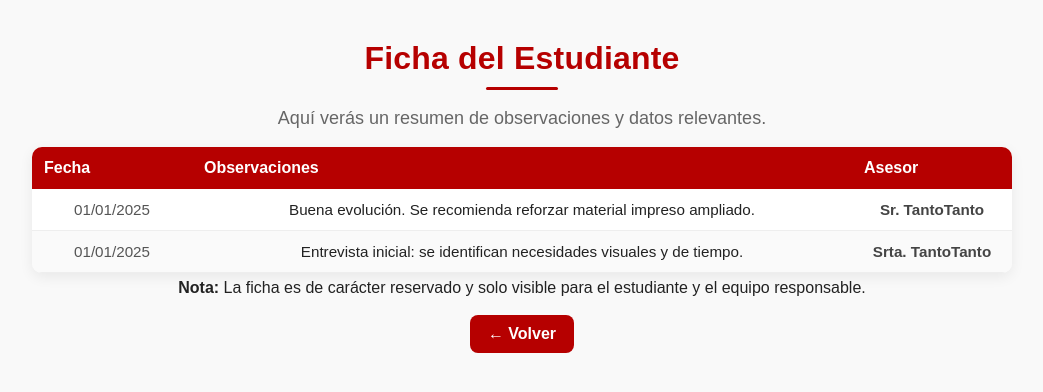
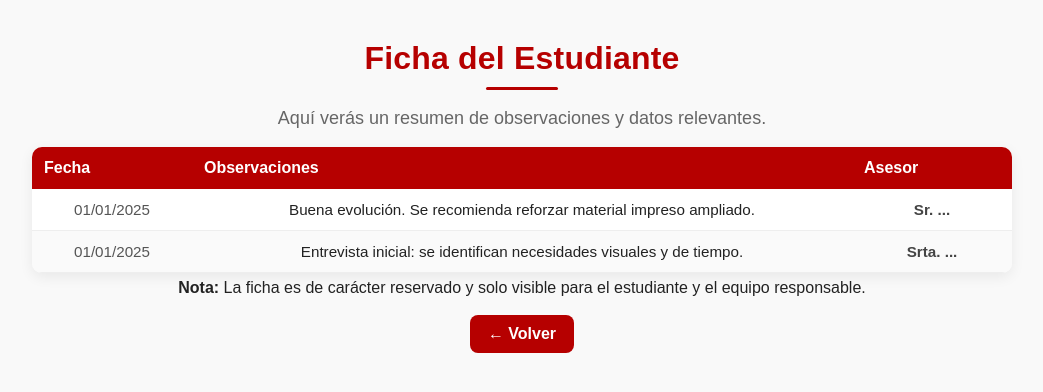
Before and after one commit to Xephyr573/Proyecto_Int, a React (Create React App) app in the folder proyecto-int/: page /Estudiante/ficha in a window 1280 px wide. Shown: the top 392 px of the page, without its empty margins (118-1161 px from the left). Built offline with nearby package versions, Linux system fonts and the light colour scheme; no server answers.

Commit message:
modified

```diff
--- a/proyecto-int/src/pages/homepage/Estudiante/pages/FichaEstudiante.js
+++ b/proyecto-int/src/pages/homepage/Estudiante/pages/FichaEstudiante.js
@@ -20,12 +20,12 @@ export default function FichaEstudiante() {
           <tr>
             <td>01/01/2025</td>
             <td>Buena evolución. Se recomienda reforzar material impreso ampliado.</td>
-            <td>Sr. TantoTanto</td>
+            <td>Sr. ...</td>
           </tr>
           <tr>
             <td>01/01/2025</td>
             <td>Entrevista inicial: se identifican necesidades visuales y de tiempo.</td>
-            <td>Srta. TantoTanto</td>
+            <td>Srta. ...</td>
           </tr>
         </tbody>
       </table>
```
Also changed, not shown: 2 other files (tests, documents, lock files or other folders).
